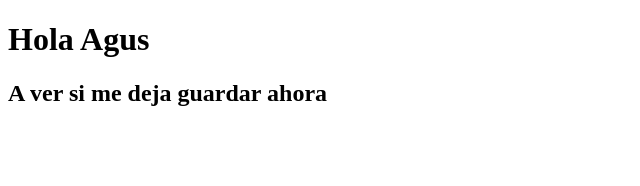
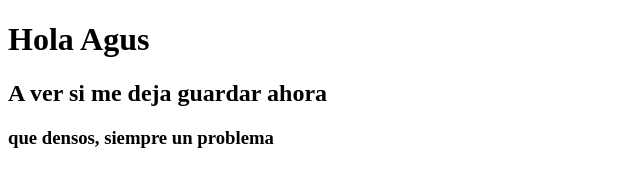
Before and after one commit to camilabjurado/miapp, a plain HTML site: page mi app/index.html in a window 1280 px wide. Shown: the whole page, without its empty margins (0-640 px from the left). Drawn offline with Linux system fonts and the light colour scheme.

Commit message:
index.html

```diff
--- a/mi app/index.html
+++ b/mi app/index.html
@@ -13,5 +13,8 @@
     <h2>
         A ver si me deja guardar ahora
     </h2>
+    <h3>
+        que densos, siempre un problema
+    </h3>
 </body>
 </html>
```
